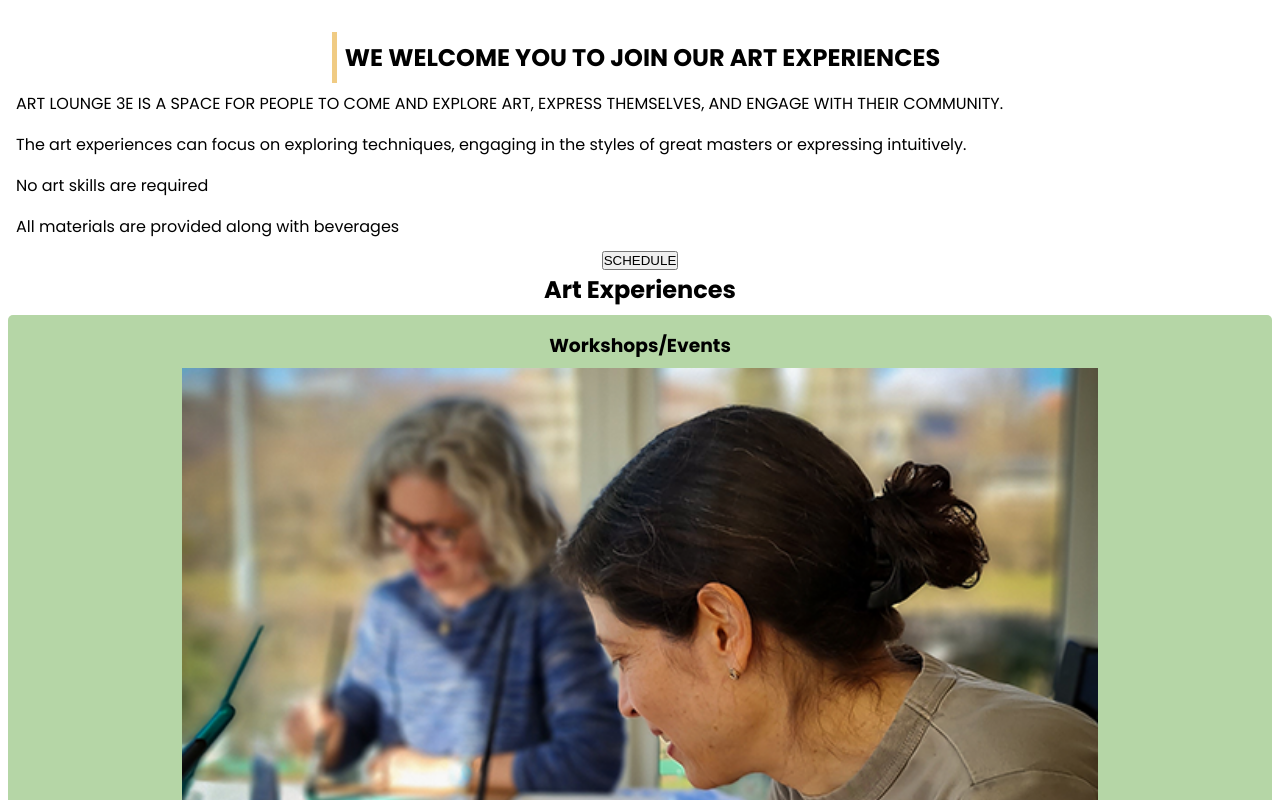
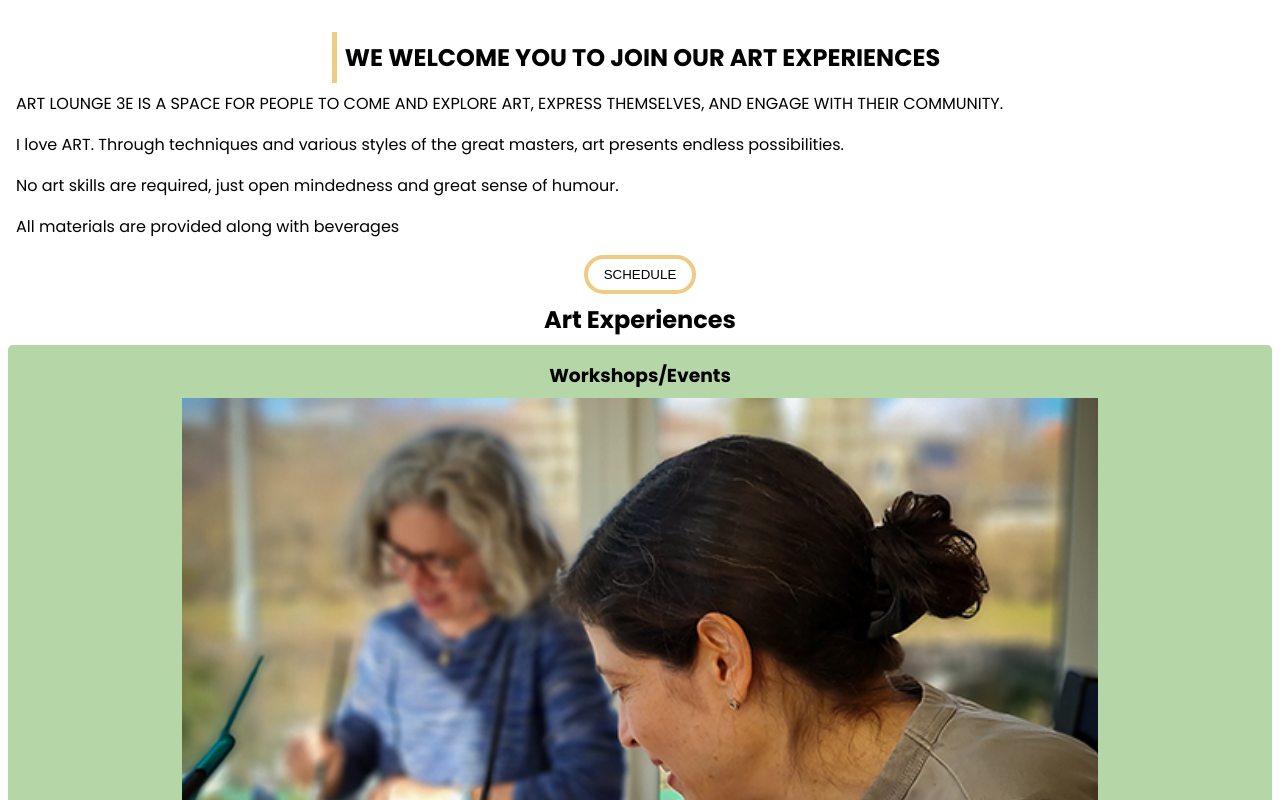
Before and after one commit to MarcoToppino/ArtLounge3e, a plain HTML site: page index.html in a window 1280 px wide. Shown: the part 1360-2160 px from the top of the page. Drawn offline with Linux system fonts and the light colour scheme.

Commit message:
style shedule button, updated text

```diff
--- a/assets/css/style.css
+++ b/assets/css/style.css
@@ -157,6 +157,16 @@ main {
     width: 100%;
 }
 
+#welcome-section button {
+    padding: 0.5rem 1rem;
+    background-color: white;
+    border-radius: 25px;
+    border: 4px solid #F0CB83;
+    text-transform: uppercase;
+    margin: 0.5rem;
+}
+
+
 /*styles for the experiences section and divs*/
 #experiences p {
     margin: 0.5px;
@@ -166,7 +176,7 @@ main {
     padding: 0.5rem 1rem;
     background-color: white;
     border-radius: 25px;
-    border: 4px solid#f0f7ec;
+    border: 4px solid #F0CB83;
     text-transform: uppercase;
     margin: 0.5rem;
 }
--- a/index.html
+++ b/index.html
@@ -56,11 +56,9 @@
         <section id="welcome-section">
             <h2 class="uppercase left">we welcome you to join our art experiences</h2>
             <p class="uppercase">Art Lounge 3e is a space for people to come and explore art, express themselves, and
-                engage with their
-                community.</p>
-            <p>The art experiences can focus on exploring techniques, engaging in the styles of great masters or
-                expressing intuitively.</p>
-            <p>No art skills are required</p>
+                engage with their community.</p>
+            <p>I love ART. Through techniques and  various styles of the great masters, art presents endless possibilities.</p>
+            <p>No art skills are required, just open mindedness and great sense of humour.</p>
             <p>All materials are provided along with beverages</p>
             <!--Button for direct link to schedule-->
             <a href="schedule.html"><button type="button" class="button-schedule">SCHEDULE</button></a>
```
